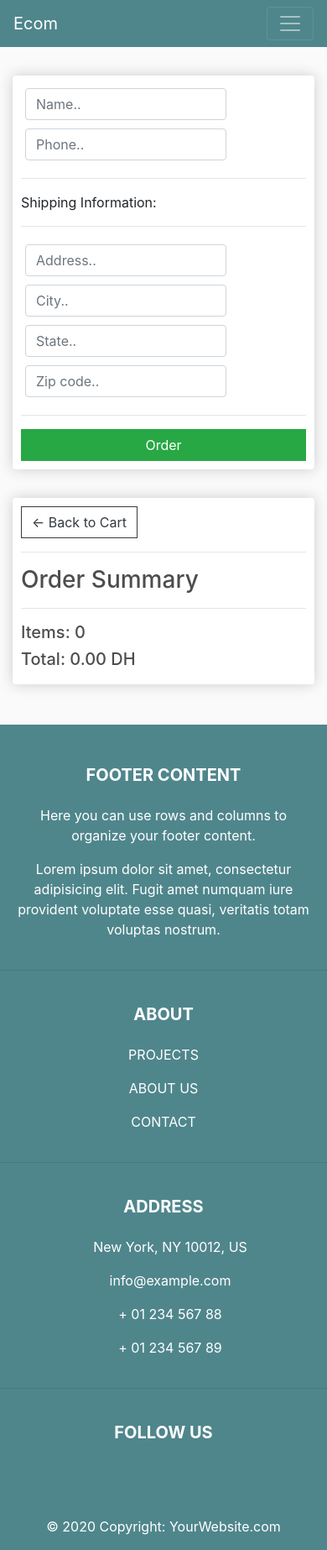
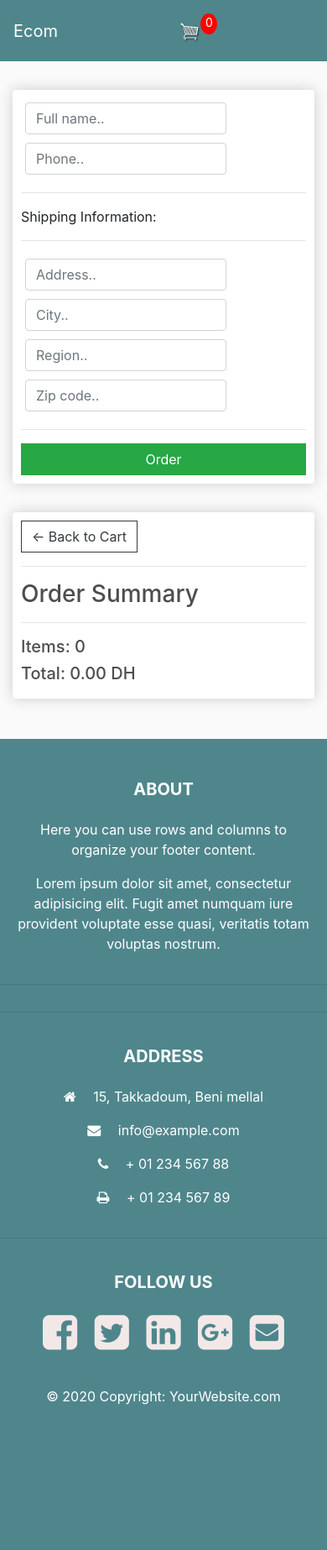
Before and after one commit to AliKhyar/django-ecom-app, a Django app: page /checkout/ in a window 390 px wide. Shown: the whole page at 84% size. After the commit the page ends 1673 px from the top, so only its background shows below. Run offline with Django 3.2, Linux system fonts and the light colour scheme; some libraries are stand-ins or nearby versions.

Commit message:
fixing responsivity,cart and footer

```diff
--- a/requirements.txt
+++ /dev/null
@@ -1,6 +0,0 @@
-asgiref==3.2.7
-Django==3.0.6
-Pillow==7.1.2
-psycopg2==2.8.5
-pytz==2020.1
-sqlparse==0.3.1
--- a/store/models.py
+++ b/store/models.py
@@ -89,6 +89,7 @@ class OrderItem(models.Model):
 class ShippingAddress(models.Model):
 	customer = models.ForeignKey(Customer, on_delete=models.SET_NULL, null=True)
 	order = models.ForeignKey(Order, on_delete=models.SET_NULL, null=True)
+	phone = models.CharField(max_length=15, null=False)
 	address = models.CharField(max_length=200, null=False)
 	city = models.CharField(max_length=200, null=False)
 	state = models.CharField(max_length=200, null=False)
--- a/store/utils.py
+++ b/store/utils.py
@@ -1,5 +1,7 @@
 import json
 from .models import *
+from store.models import Order
+from store.models import Customer, Order
 
 def cookieCart(request):
 
@@ -40,7 +42,6 @@ def cookieCart(request):
 			# if product.digital == False:
 			order['shipping'] = True
 		except:
-			# print("there's excep")
 			pass
 
 	# print('items are:',items)
@@ -60,7 +61,6 @@ def cartData(request):
 		# print('Items: ',items)
 		# print('order: ',order)
 		# print('cartItems: ', cartItems)
-
 	return {'cartItems':cartItems ,'order':order, 'items':items}
 
 
--- a/store/views.py
+++ b/store/views.py
@@ -4,7 +4,7 @@ import json
 import datetime
 from .models import *
 from .utils import cookieCart, cartData, guestOrder
-from store.models import Product, Category
+from store.models import Category, Order, OrderItem, Product
 
 def store(request):
 	data = cartData(request)
@@ -51,7 +51,6 @@ def updateItem(request):
 	order, created = Order.objects.get_or_create(customer=customer, complete=False)
 
 	orderItem, created = OrderItem.objects.get_or_create(order=order, product=product)
-
 	if action == 'add':
 		orderItem.quantity = (orderItem.quantity + 1)
 	elif action == 'remove':
@@ -86,6 +85,7 @@ def processOrder(request):
 	ShippingAddress.objects.create(
 	customer=customer,
 	order=order,
+	phone=customer.phone,
 	address=data['shipping']['address'],
 	city=data['shipping']['city'],
 	state=data['shipping']['state'],
--- a/templates/store/checkout.html
+++ b/templates/store/checkout.html
@@ -7,7 +7,7 @@
 				<form id="form">
 					<div id="user-info">
 						<div class="form-field">
-							<input required class="form-control" type="text" name="name" placeholder="Name..">
+							<input required class="form-control" type="text" name="name" placeholder="Full name..">
 						</div>
 						<div class="form-field">
 							<input required class="form-control" type="phone" name="phone" placeholder="Phone..">
@@ -25,7 +25,7 @@
 							<input class="form-control" type="text" name="city" placeholder="City..">
 						</div>
 						<div class="form-field">
-							<input class="form-control" type="text" name="state" placeholder="State..">
+							<input class="form-control" type="text" name="state" placeholder="Region..">
 						</div>
 						<div class="form-field">
 							<input class="form-control" type="text" name="zipcode" placeholder="Zip code..">
--- a/templates/store/footer_snippet.html
+++ b/templates/store/footer_snippet.html
@@ -1,3 +1,14 @@
+<style>
+	    .whiteiconcolor {
+			color:rgb(243, 232, 232);
+			}
+		.social a {
+			padding: 0 .5em;
+			}
+
+</style>
+
+
 <!-- Footer -->
 	<footer class="page-footer font-small mdb-color lighten-3 pt-4 mt-5" style="background-color: #4F868C;">
 
@@ -11,7 +22,7 @@
 		<div class="col-md-4 col-lg-3 mr-auto my-md-4 my-0 mt-4 mb-1">
 
 		  <!-- Content -->
-		  <h5 class="font-weight-bold text-uppercase mb-4" style="color: white;">Footer Content</h5>
+		  <h5 class="font-weight-bold text-uppercase mb-4" style="color: white;">About</h5>
 		  <p style="color: white;">Here you can use rows and columns to organize your footer content.</p>
 		  <p style="color: white;">Lorem ipsum dolor sit amet, consectetur adipisicing elit. Fugit amet numquam iure provident voluptate
 			esse
@@ -21,34 +32,6 @@
 		<!-- Grid column -->
 
 		<hr class="clearfix w-100 d-md-none">
-
-		<!-- Grid column -->
-		<div class="col-md-2 col-lg-2 mx-auto my-md-4 my-0 mt-4 mb-1">
-
-		  <!-- Links -->
-		  <h5 class="font-weight-bold text-uppercase mb-4" style="color: white;">About</h5>
-
-		  <ul class="list-unstyled">
-			<li>
-			  <p>
-				<a href="#!" style="color: white;">PROJECTS</a>
-			  </p>
-			</li>
-			<li>
-			  <p>
-				<a href="#!" style="color: white;">ABOUT US</a>
-			  </p>
-			</li>
-			<li>
-			  <p>
-				<a href="#!" style="color: white;">CONTACT</a>
-			  </p>
-			</li>
-
-		  </ul>
-
-		</div>
-		<!-- Grid column -->
 
 		<hr class="clearfix w-100 d-md-none">
 
@@ -61,19 +44,19 @@
 		  <ul class="list-unstyled">
 			<li>
 			  <p style="color: white;">
-				<i class="fas fa-home mr-3"></i> New York, NY 10012, US</p>
+				<i class="fa fa-home mr-3"></i> 15, Takkadoum, Beni mellal</p>
 			</li>
 			<li>
 			  <p style="color: white;">
-				<i class="fas fa-envelope mr-3"></i> info@example.com</p>
+				<i class="fa fa-envelope mr-3"></i> info@example.com</p>
 			</li>
 			<li>
 			  <p style="color: white;">
-				<i class="fas fa-phone mr-3"></i> + 01 234 567 88</p>
+				<i class="fa fa-phone mr-3"></i> + 01 234 567 88</p>
 			</li>
 			<li>
 			  <p style="color: white;">
-				<i class="fas fa-print mr-3"></i> + 01 234 567 89</p>
+				<i class="fa fa-print mr-3"></i> + 01 234 567 89</p>
 			</li>
 		  </ul>
 
@@ -86,24 +69,18 @@
 		<div class="col-md-2 col-lg-2 text-center mx-auto my-4">
 
 		  <!-- Social buttons -->
-		  <h5 class="font-weight-bold text-uppercase mb-4" style="color: white;">Follow Us</h5>
+		  <div class="social">
+			  <h5 class="font-weight-bold text-uppercase mb-4 social" style="color: white;">Follow Us</h5>
 
-		  <!-- Facebook -->
-		  <a type="button" class="btn-floating btn-fb">
-			<i class="fab fa-facebook-f"></i>
-		  </a>
-		  <!-- Twitter -->
-		  <a type="button" class="btn-floating btn-tw">
-			<i class="fab fa-twitter"></i>
-		  </a>
-		  <!-- Google +-->
-		  <a type="button" class="btn-floating btn-gplus">
-			<i class="fab fa-google-plus-g"></i>
-		  </a>
-		  <!-- Dribbble -->
-		  <a type="button" class="btn-floating btn-dribbble" style="background-color: white;">
-			<i class="fab fa-dribbble"></i>
-		  </a>
+			<a href="#" class="button"><i class="fa fa-3x fa-facebook-square whiteiconcolor"></i></a>
+			<a href="#" class="button"><i class="fa fa-3x fa-twitter-square whiteiconcolor"></i></a>
+			<a href="#" class="button"><i class="fa fa-3x fa-linkedin-square whiteiconcolor"></i></a>
+			<a href="#" class="button"><i class="fa fa-3x fa-google-plus-square whiteiconcolor"></i></a>
+			<a href="#" class="button"><i class="fa fa-3x fa-envelope-square whiteiconcolor"></i></a>
+		  </div>
+
+</div>
+
 
 		</div>
 		<!-- Grid column -->
--- a/templates/store/main.html
+++ b/templates/store/main.html
@@ -8,7 +8,8 @@
 	<meta name="viewport" content="width=device-width, initial-scale=1, maximum-scale=1, minimum-scale=1" />
 
 	<link rel="stylesheet" href="https://stackpath.bootstrapcdn.com/bootstrap/4.4.1/css/bootstrap.min.css" integrity="sha384-Vkoo8x4CGsO3+Hhxv8T/Q5PaXtkKtu6ug5TOeNV6gBiFeWPGFN9MuhOf23Q9Ifjh" crossorigin="anonymous">
-
+	<link rel="stylesheet" href="https://cdnjs.cloudflare.com/ajax/libs/animate.css/3.2.6/animate.min.css">
+	<link rel="stylesheet" href="https://maxcdn.bootstrapcdn.com/font-awesome/4.3.0/css/font-awesome.min.css">
 	<link rel="stylesheet" type="text/css" href="{% static 'css/main.css' %}">
 	{% block css %}
 	{% endblock css %}
@@ -66,28 +67,33 @@
 <body>
 
 	<nav class="navbar navbar-expand-lg navbar-dark bg-dark">
-	  <a class="navbar-brand" href="{% url 'store' %}">Ecom</a>
-	  <button class="navbar-toggler" type="button" data-toggle="collapse" data-target="#navbarSupportedContent" aria-controls="navbarSupportedContent" aria-expanded="false" aria-label="Toggle navigation">
+		<a class="navbar-brand" href="{% url 'store' %}">Ecom</a>
+
+		<div class="form-inline my-2 my-lg-0 mx-auto">
+			<a href="{% url 'cart' %}">
+				<img  id="cart-icon" src="{% static 'images/cart.png' %}">
+			</a>
+			<p id="cart-total">{{cartItems}}</p>
+		</div>
+
+	  <!-- <button class="navbar-toggler" type="button" data-toggle="collapse" data-target="#navbarSupportedContent" aria-controls="navbarSupportedContent" aria-expanded="false" aria-label="Toggle navigation">
 	    <span class="navbar-toggler-icon"></span>
-	  </button>
+	  </button> -->
 
-	  <div class="collapse navbar-collapse" id="navbarSupportedContent">
-	    <ul class="navbar-nav mr-auto">
+	  <!-- <div class="collapse navbar-collapse" id="navbarSupportedContent">
+	     <ul class="navbar-nav mr-auto">
 	      <li class="nav-item active">
-	        <a class="nav-link" href="{% url 'store' %}">Store <span class="sr-only">(current)</span></a>
+	        <a class="nav-link" href="{% url 'store' %}">Special order <span class="sr-only">(current)</span></a>
 	      </li>
 
 	    </ul>
-	    <div class="form-inline my-2 my-lg-0">
-	     	<a href="#"class="btn btn-warning">Login</a>
-
+	    <div class="form-inline my-2 my-lg-0 ml-0" id='desktop-cart'>
 	     	<a href="{% url 'cart' %}">
 	    		<img  id="cart-icon" src="{% static 'images/cart.png' %}">
 	    	</a>
 	    	<p id="cart-total">{{cartItems}}</p>
-
 	    </div>
-	  </div>
+	  </div> -->
 	</nav>
 
      <div class="container-fluid">
@@ -108,9 +114,23 @@
 	<script src="https://cdn.jsdelivr.net/npm/popper.js@1.16.0/dist/umd/popper.min.js" integrity="sha384-Q6E9RHvbIyZFJoft+2mJbHaEWldlvI9IOYy5n3zV9zzTtmI3UksdQRVvoxMfooAo" crossorigin="anonymous"></script>
 
 	<script src="https://stackpath.bootstrapcdn.com/bootstrap/4.4.1/js/bootstrap.min.js" integrity="sha384-wfSDF2E50Y2D1uUdj0O3uMBJnjuUD4Ih7YwaYd1iqfktj0Uod8GCExl3Og8ifwB6" crossorigin="anonymous"></script>
-	{% comment %} <script src="{% static 'js/store.js'%}"></script> {% endcomment %}
-	<script type="text/javascript" src="{% static 'js/cart.js' %}"></script>
+	<!-- <script type="text/javascript" src="{% static 'js/cart.js' %}"></script> -->
+	<script src="https://cdn.jsdelivr.net/sharer.js/latest/sharer.min.js"></script>
+
 	{% block js %}
 	{% endblock js %}
+
+	<script>
+		// if (window.innerWidth <= 992){
+		// 	console.log('disp mob')
+		// 	document.getElementById("desktop-cart").classList.add("hidden");
+
+		// }
+		// else {
+		// 	console.log('disp desk')
+		// 	document.getElementById("mobile-cart").classList.add("hidden");
+		// }
+		//document.getElementById('')
+	</script>
 </body>
 </html>
--- a/templates/store/store.html
+++ b/templates/store/store.html
@@ -58,5 +58,5 @@
 {% endblock content %}
 
 {% block js %}
-<!-- <script src="{% static 'js/store.js'%}"></script> -->
+<script type="text/javascript" src="{% static 'js/cart.js' %}"></script>
 {% endblock js %}
```
Also changed, not shown: ecommerce/settings.py (+5 -5 lines), static/js/cart.js (+2 -7 lines), store/admin.py (+14 -3 lines), templates/store/cart.html (+7 -3 lines), static/images/hear_1YC0BEZ.jpeg (added), static/images/im-ec_iQy8NvB_Oy1uvZK.jpeg (added), static/images/mt_9xDDw5h.jpeg (added), store/migrations/0006_auto_20200713_0319.py (added), store/migrations/0007_auto_20200713_0337.py (added).
